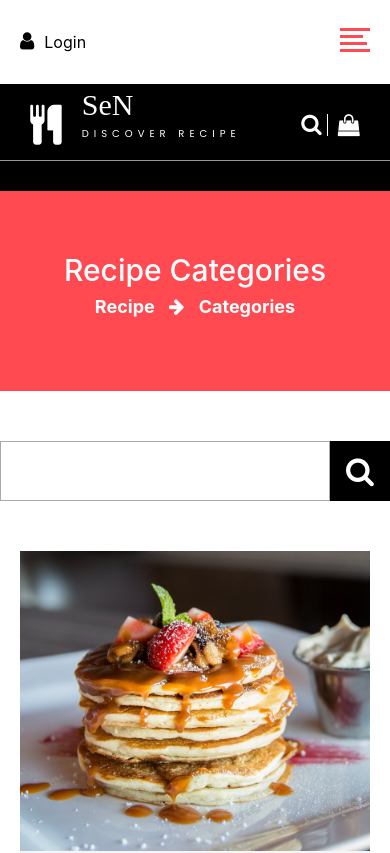
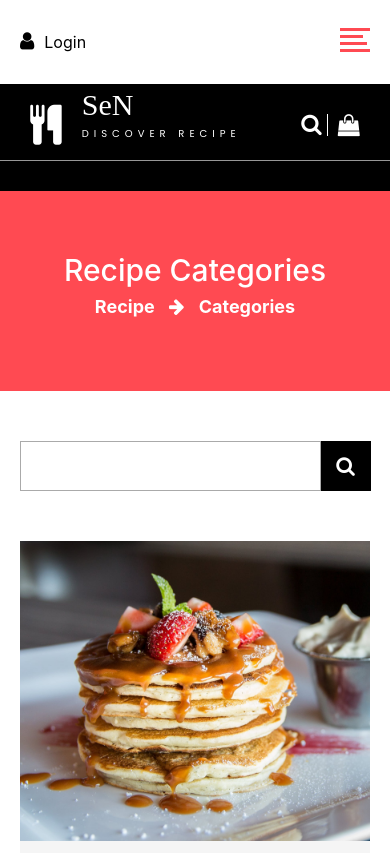
Before and after one commit to cuongdev1998/sen-react-recipe, a React (Create React App) app: page /recipe in a window 390 px wide. Shown: the top 853 px of the page. Built offline with nearby package versions, Linux system fonts and the light colour scheme.

Commit message:
fix search recipe

```diff
--- a/src/components/filter/Filter.scss
+++ b/src/components/filter/Filter.scss
@@ -32,3 +32,18 @@
     width: 100%;
   }
 }
+@media screen and (max-width: 650px) {
+  .filter {
+    width: 90%;
+    margin: 50px auto;
+    input {
+      height: 5rem;
+    }
+    button {
+      height: 5rem;
+      width: 5rem;
+
+      font-size: 2rem;
+    }
+  }
+}
```
